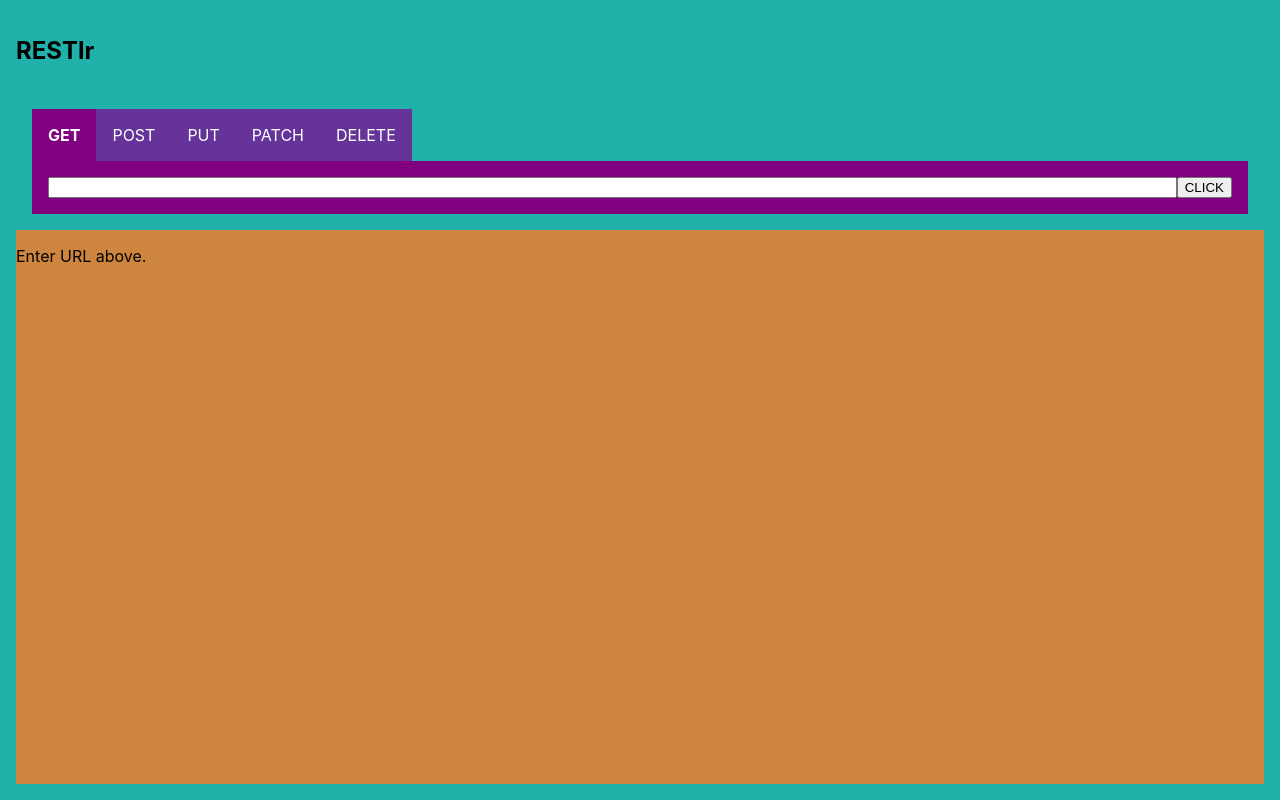
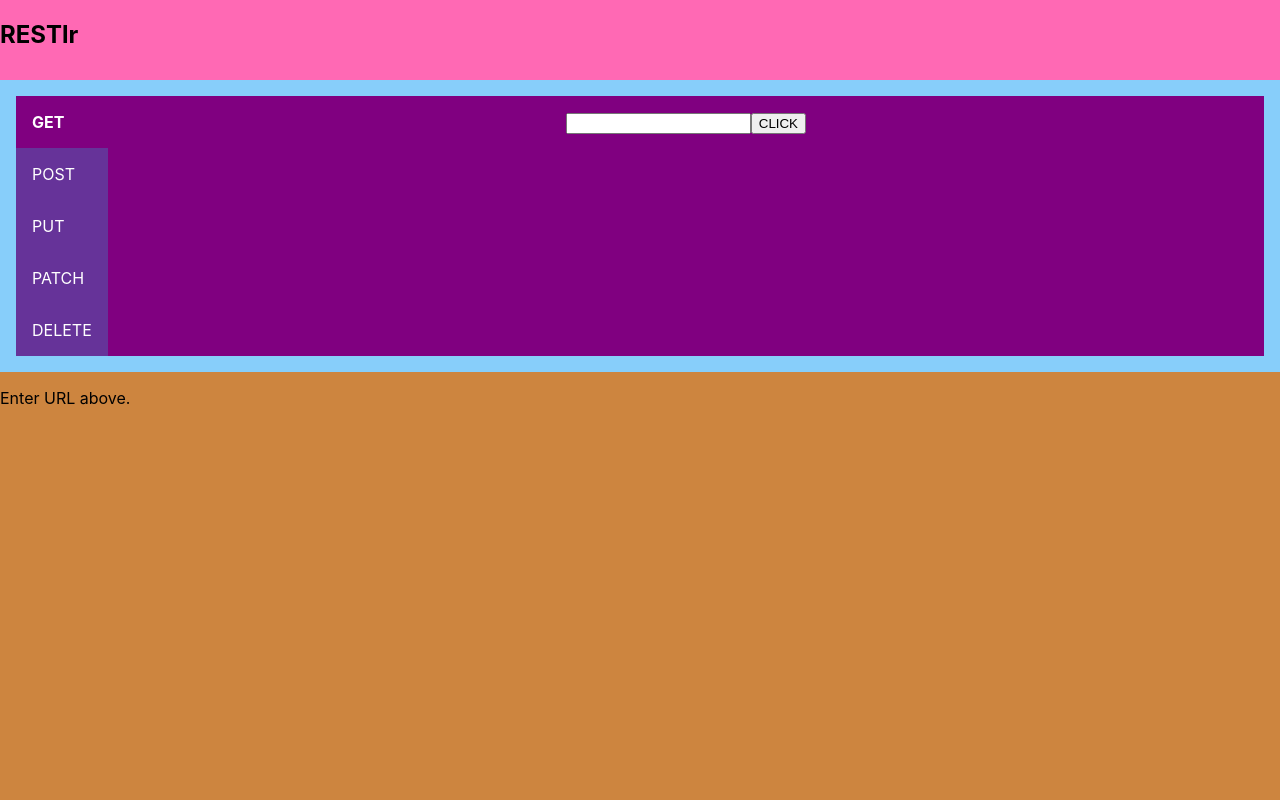
Before and after one commit to devon-wolf/RESTlr-ts, a React (Create React App) app: page / in a window 1280 px wide. Built offline with nearby package versions, Linux system fonts and the light colour scheme.

Commit message:
Improve radio selection styling

```diff
--- a/src/App.css
+++ b/src/App.css
@@ -2,7 +2,6 @@
   background-color: lightseagreen;
   width: 100%;
   height: 100%;
-  padding: 1rem;
   display: grid;
   grid-template-rows: 10% 90%; /* header and main */
 }
--- a/src/components/controls/SearchBox.css
+++ b/src/components/controls/SearchBox.css
@@ -1,26 +1,38 @@
 .SearchBox {
-    display: grid;
-    grid-template-rows: min-content min-content;
     background-color: lightseagreen;
 }
 
 .SearchBox form {
     padding: 1rem;
+    max-width: 100vw;
+    display: grid;
+    grid-template-columns: min-content 1fr;
+    background-color: lightskyblue;
 }
 
 .RadioGroup {
-    padding: 1rem;
-    padding-left: 0;
+    /* padding: 1rem 0; */
+    /* width: 100%; */
+    display: flex;
+    flex-direction: column;
+    align-items: center;
+    background-color: olive;
 }
 
 .radioLabel {
     cursor: pointer;
+    background-color: chartreuse;
+    display: flex;
+    justify-content: center;
+    width: 100%;
+    /* padding: 1rem; */
 }
 
 .radioLabel span {
     background-color: rebeccapurple;
     padding: 1rem;
     color: white;
+    width: 100%;
 }
 
 .radioLabel input[type=radio] {
@@ -31,11 +43,18 @@
     background-color: purple;
     color: white;
     font-weight: bold;
+    /* width: 100%;
+    height: 100%; */
 }
 
 .addressBar {
     background-color: purple;
     padding: 1rem;
-    display: grid;
-    grid-template-columns: 1fr min-content;
+    text-align: center;
+    /* display: grid;
+    grid-template-columns: min-content; */
 }
+
+.addressBar input {
+    margin-bottom: 1rem;
+}
--- a/src/components/displays/Header.css
+++ b/src/components/displays/Header.css
@@ -1,3 +1,3 @@
 .Header {
-    background-color: lightseagreen;
+    background-color: hotpink;
 }
```
